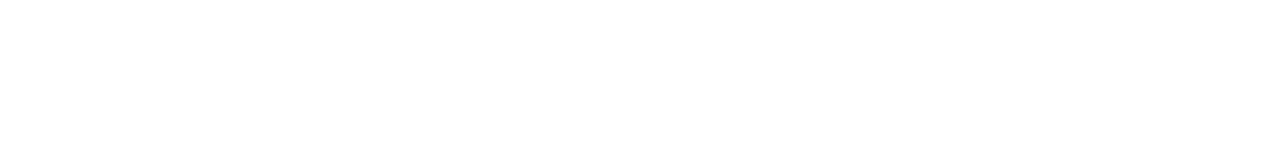
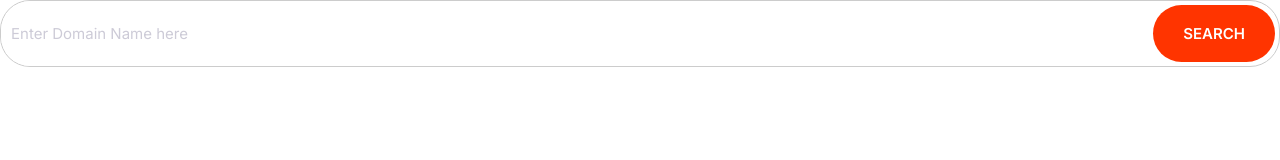
Before and after one commit to snieto10/Moshify2, a plain HTML site: page index.html in a window 1280 px wide. Drawn offline with Linux system fonts and the light colour scheme.

Commit message:
Create search bar

```diff
--- a/css/styles.css
+++ b/css/styles.css
@@ -5,6 +5,8 @@
     --color-gray-text: #918ca4;
     --color-orange: #ff3400;
     --color-white: #fff;
+    --color-border: #ccc;
+    --border-radios: 30px;
 }
 
 *, *::before, *::after {
@@ -245,8 +247,8 @@ a {
 /* Inputs */
 .input {
     padding: 1.5rem 3.5rem;
-    border: 1px solid #ccc;
-    border-radius: 30px;
+    border: 1px solid var(--color-border);
+    border-radius: var(--border-radios);
     outline: 0;
     color: var(--color-blue-dark);
     font-size: 2rem;
@@ -257,6 +259,22 @@ a {
     color: #cdcbd7;
 }
 
+.input-group {
+    border: 1px solid var(--color-border);
+    border-radius: var(--border-radios);
+    display: flex;
+}
+
+.input-group .input {
+    border: 0;
+    flex-grow: 1;
+    padding: 1.5rem 1rem;
+}
+
+.input-group .btn {
+    margin: 4px;
+}
+
 @media screen and (min-width: 1024px) {
     .input {
         font-size: 1.5rem;
--- a/index.html
+++ b/index.html
@@ -14,5 +14,10 @@
     <link rel="stylesheet" href="css/normalize.css" />
     <link rel="stylesheet" href="css/styles.css" />
   </head>
-  <body></body>
+  <body>
+    <div class="input-group">
+      <input type="text" class="input" placeholder="Enter Domain Name here" />
+      <button class="btn btn--accent">Search</button>
+    </div>
+  </body>
 </html>
```
Also changed, not shown: components/input-group.html (added, +4 -0 lines).
